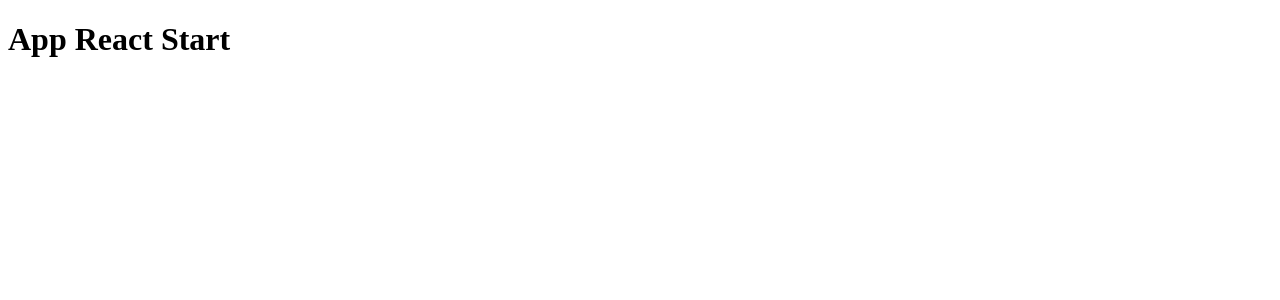
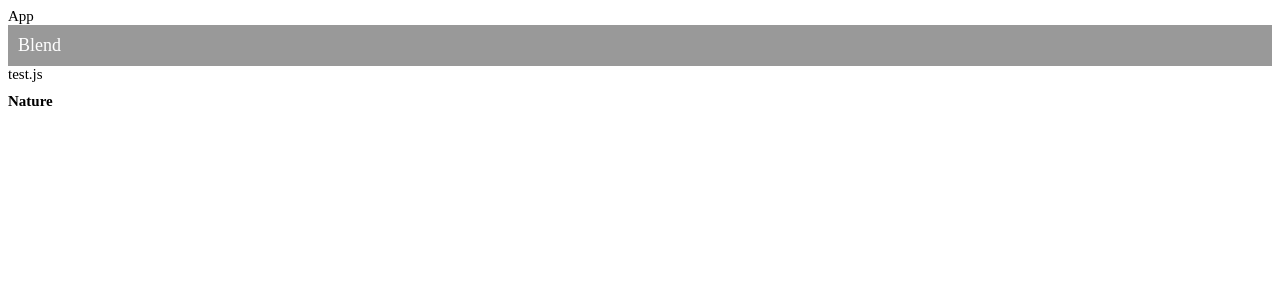
Before and after one commit to BaekJueun/NodeReact, a React (Create React App) app in the folder part.3/: page / in a window 1280 px wide. Shown: the top 300 px of the page. Built offline with nearby package versions, Linux system fonts and the light colour scheme.

Commit message:
create branch ReactTest

```diff
--- a/part.3/src/App.js
+++ b/part.3/src/App.js
@@ -1,8 +1,19 @@
-import React from 'react';
+import React, {Component,Fragment} from 'react';
+import Blend from './Blend';
+import Test from './Test';
+import Nature from './Nature';
 
-class App extends React.Component {
+class App extends Component {
     render(){
-        return <h1>App React Start</h1>
+        return(
+            <Fragment>
+                <div>App</div>
+                <Blend />
+                <Test />
+                <Nature />
+            </Fragment>
+
+        )
     }
 }
 
--- /dev/null
+++ b/part.3/src/Blend.js
@@ -0,0 +1,11 @@
+import React, {Component} from 'react';
+
+class Blend extends Component{
+    render(){
+        return(
+            <div className="box1">Blend</div>
+        )
+    }
+}
+
+export default Blend;
--- /dev/null
+++ b/part.3/src/Nature.js
@@ -0,0 +1,11 @@
+import React, {Component} from 'react';
+
+class Nature extends Component {
+    render(){
+        return(
+            <h1>Nature</h1>
+        )
+    }
+}
+
+export default Nature;
--- /dev/null
+++ b/part.3/src/Test.js
@@ -0,0 +1,11 @@
+import React, {Component} from 'react';
+
+class Test extends Component {
+    render(){
+        return(
+            <div>test.js</div>
+        )
+    }
+}
+
+export default Test;
--- a/part.3/src/index.js
+++ b/part.3/src/index.js
@@ -1,6 +1,7 @@
 import React from 'react';
 import ReactDOM from 'react-dom';
 import App from './App';
+import './style.css';
 
 /*function Hello(){
     return <h1>React Start</h1>
--- /dev/null
+++ b/part.3/src/style.css
@@ -0,0 +1,2 @@
+* {font-size:15px}
+.box1 {display:block; padding:10px; font-size:18px; color:#fff; background:#999}
```
